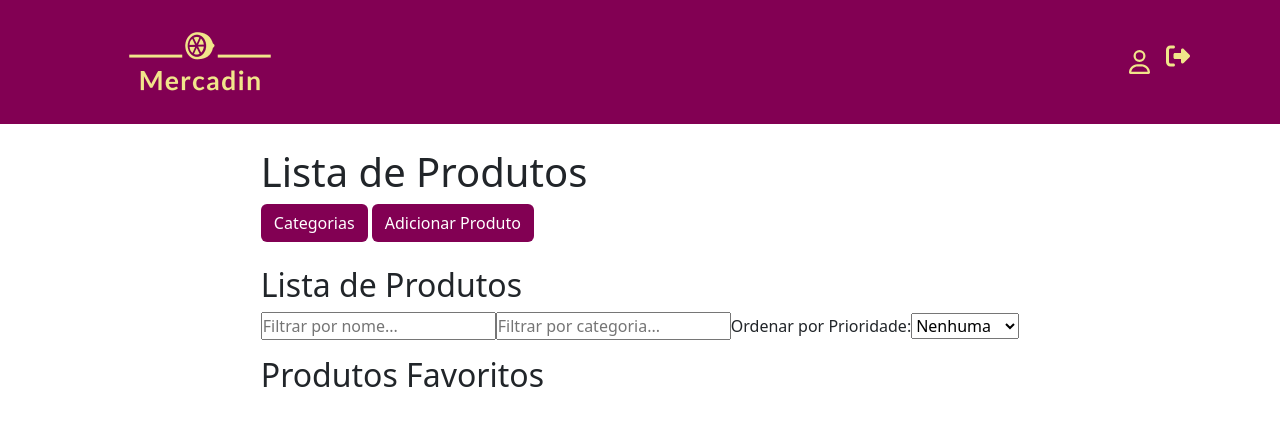
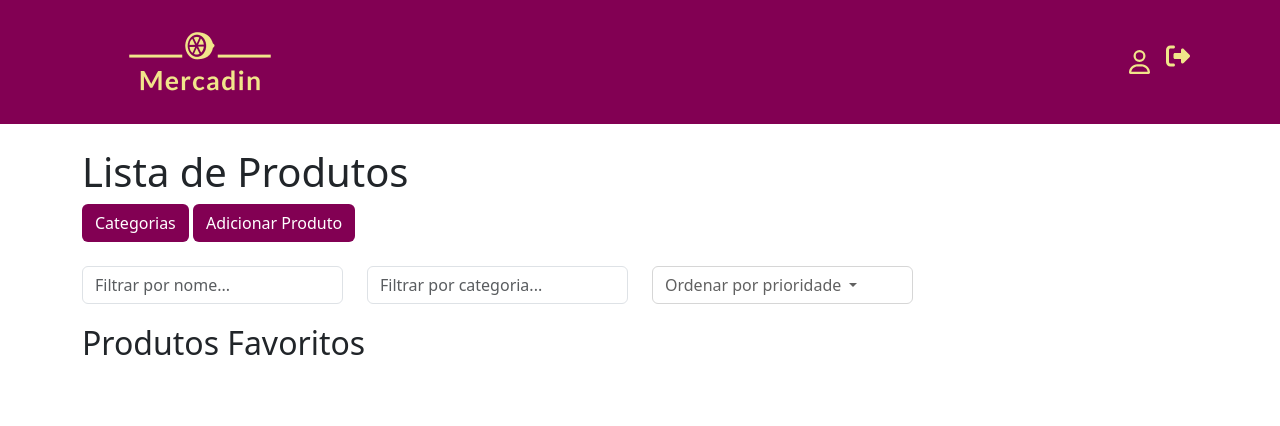
Before and after one commit to dugly0/Lista-de-produtos, a React (Vite) app: page / in a window 1280 px wide. Shown: the top 426 px of the page. Built offline with nearby package versions, Linux system fonts and the light colour scheme.

Commit message:
Add estilos aos filtros

```diff
--- a/src/components/addProdutos.jsx
+++ b/src/components/addProdutos.jsx
@@ -1,9 +1,10 @@
 import React, { useState } from "react";
 import AddProductForm from "./addProductForm/AddProductForm";
-import ProductList from "./ProductList";
+import ProductList from "./productList/ProductList";
 import FavoriteProductList from "./FavoriteProductList";
 import CategoryManagement from "./categoryManagement/CategoryManagement";
 import Container from "react-bootstrap/Container";
+import "bootstrap/dist/css/bootstrap.css";
 import Row from "react-bootstrap/Row";
 import Col from "react-bootstrap/Col";
 import Navbar from "./navbar";
@@ -83,7 +84,7 @@ const ProductManagementApp = () => {
   return (
     <div>
       <Navbar />
-      <Container className="d-flex justify-content-center">
+      <Container fluid="lg">
         <Row>
           <Col className="mt-4 m-12">
             <div>
--- a/src/components/categoryManagement/CategoryManagement.jsx
+++ b/src/components/categoryManagement/CategoryManagement.jsx
@@ -2,7 +2,6 @@ import React, { useState } from "react";
 import { Modal, Button } from "react-bootstrap";
 import { FontAwesomeIcon } from "@fortawesome/react-fontawesome";
 import { faTimes } from "@fortawesome/free-solid-svg-icons";
-import "./assets/css/styles.css";
 
 const CategoryModal = ({
   categories,
--- a/src/components/ProductList.jsx
+++ b/src/components/productList/ProductList.jsx
@@ -1,8 +1,8 @@
 import React, { useState, useMemo } from "react";
 import { FontAwesomeIcon } from "@fortawesome/react-fontawesome";
 import { faStar, faTrashCan } from "@fortawesome/free-solid-svg-icons";
-
-
+import { Form, Row, Col, Dropdown } from "react-bootstrap";
+import "./assets/css/styles.css"
 
 // Componente da lista de produtos
 const ProductList = ({ products, onToggleFavorite, onDelete }) => {
@@ -51,32 +51,52 @@ const ProductList = ({ products, onToggleFavorite, onDelete }) => {
 
   return (
     <div>
-      <h2>Lista de Produtos</h2>
       <div>
         {/* Campos de filtro e ordenação */}
-        <input
+        <Form>
+          <Row>
+            <Col sm={6} md={3} className="mb-1">
+              <Form.Group controlId="filterByName">
+                <Form.Control
                   type="text"
                   placeholder="Filtrar por nome..."
                   value={filterName}
                   onChange={(e) => setFilterName(e.target.value)}
                 />
-        <input
+              </Form.Group>
+            </Col>
+            <Col sm={6} md={3} className="mb-1">
+              <Form.Group controlId="filterByCategory">
+                <Form.Control
                   type="text"
                   placeholder="Filtrar por categoria..."
                   value={filterCategory}
                   onChange={(e) => setFilterCategory(e.target.value)}
                 />
-        <label>
-          Ordenar por Prioridade:
-          <select
-            value={sortPriority}
-            onChange={(e) => setSortPriority(e.target.value)}
+              </Form.Group>
+            </Col>
+            <Col sm={6} md={3} className="mb-1">
+              <Dropdown>
+                <Dropdown.Toggle
+                  variant="primary"
+                  id="dropdown-sort-by-priority"
+                  className="dropdown-toggle-left"
                 >
-            <option value="">Nenhuma</option>
-            <option value="normal">Normal</option>
-            <option value="importante">Importante</option>
-          </select>
-        </label>
+                  Ordenar por prioridade {sortPriority && `(${sortPriority})`}
+                </Dropdown.Toggle>
+
+                <Dropdown.Menu className="w-auto">
+                  <Dropdown.Item onClick={() => setSortPriority("normal")}>
+                    Normal
+                  </Dropdown.Item>
+                  <Dropdown.Item onClick={() => setSortPriority("importante")}>
+                    Importante
+                  </Dropdown.Item>
+                </Dropdown.Menu>
+              </Dropdown>
+            </Col>
+          </Row>
+        </Form>
       </div>
       <ul>
         {/* Renderiza os produtos filtrados e ordenados */}
@@ -86,9 +106,24 @@ const ProductList = ({ products, onToggleFavorite, onDelete }) => {
             Preço de Compra: {product.purchasePrice}, Preço de Venda:{" "}
             {product.sellingPrice}, Estoque: {product.stock}
             <a onClick={() => onToggleFavorite(product.id)}>
-              {product.favorite ? <FontAwesomeIcon icon={faStar} style={{color: "#FFD43B",}} size="lg" /> : <FontAwesomeIcon icon={faStar} size="lg" />}
+              {product.favorite ? (
+                <FontAwesomeIcon
+                  icon={faStar}
+                  style={{ color: "#FFD43B" }}
+                  size="lg"
+                />
+              ) : (
+                <FontAwesomeIcon icon={faStar} size="lg" />
+              )}
             </a>
-            <FontAwesomeIcon icon={faTrashCan} size="lg" style={{color: '#EE4266'}} onClick={() => onDelete(product.id)}>Excluir</FontAwesomeIcon>
+            <FontAwesomeIcon
+              icon={faTrashCan}
+              size="lg"
+              style={{ color: "#EE4266" }}
+              onClick={() => onDelete(product.id)}
+            >
+              Excluir
+            </FontAwesomeIcon>
           </li>
         ))}
       </ul>
--- /dev/null
+++ b/src/components/productList/assets/css/styles.css
@@ -0,0 +1,20 @@
+.dropdown-toggle-left {
+    color:#616161;
+    border-color: #d6d6d6;
+    background-color: transparent !important;
+    justify-content: flex-start;
+    width: 100%;
+    text-align: left;
+}
+
+.dropdown-toggle-left:hover,
+.dropdown-toggle-left:active{
+    color:#616161;
+    border-color: #d6d6d6 !important;
+    background-color: none !important;
+}
+
+.dropdown-toggle-left:focus{
+    color:#616161;
+    border-color: #d6d6d6;
+}
```
Also changed, not shown: src/components/categoryManagement/assets/css/styles.css (deleted). Lines whose indentation alone changed are shown as unchanged.
